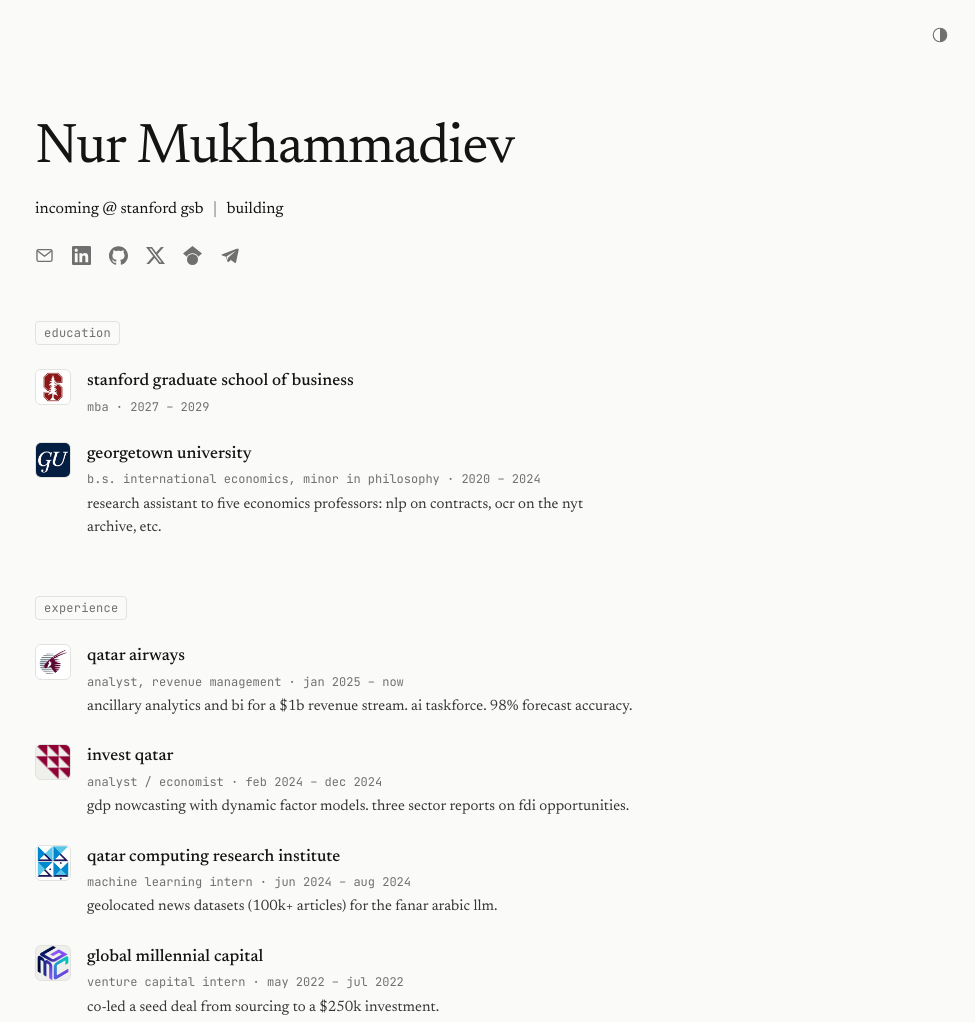
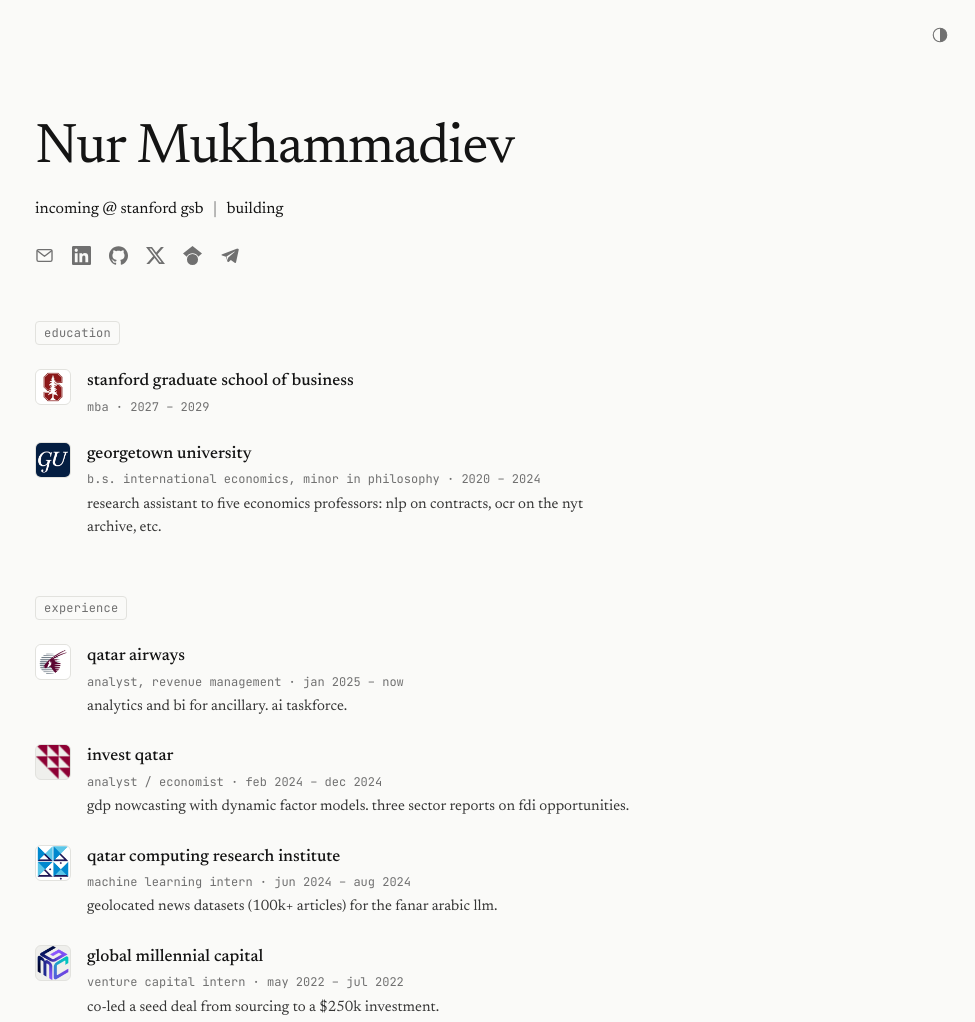
Before and after one commit to noordiev/noordiev.github.io, a plain HTML site: page index.html in a window 1280 px wide. Shown: the top 1022 px of the page, without its empty margins (305-1280 px from the left). Drawn offline with Linux system fonts and the light colour scheme.

Commit message:
Update Qatar Airways description
Co-Authored-By: Claude Opus 5.5 <noreply@anthropic.com>

```diff
--- a/index.html
+++ b/index.html
@@ -78,7 +78,7 @@
           <div>
             <p class="title">qatar airways</p>
             <p class="meta">analyst, revenue management · jan 2025 – now</p>
-            <p class="desc">ancillary analytics and bi for a $1b revenue stream. ai taskforce. 98% forecast accuracy.</p>
+            <p class="desc">analytics and bi for ancillary. ai taskforce.</p>
           </div>
         </li>
         <li>
```
